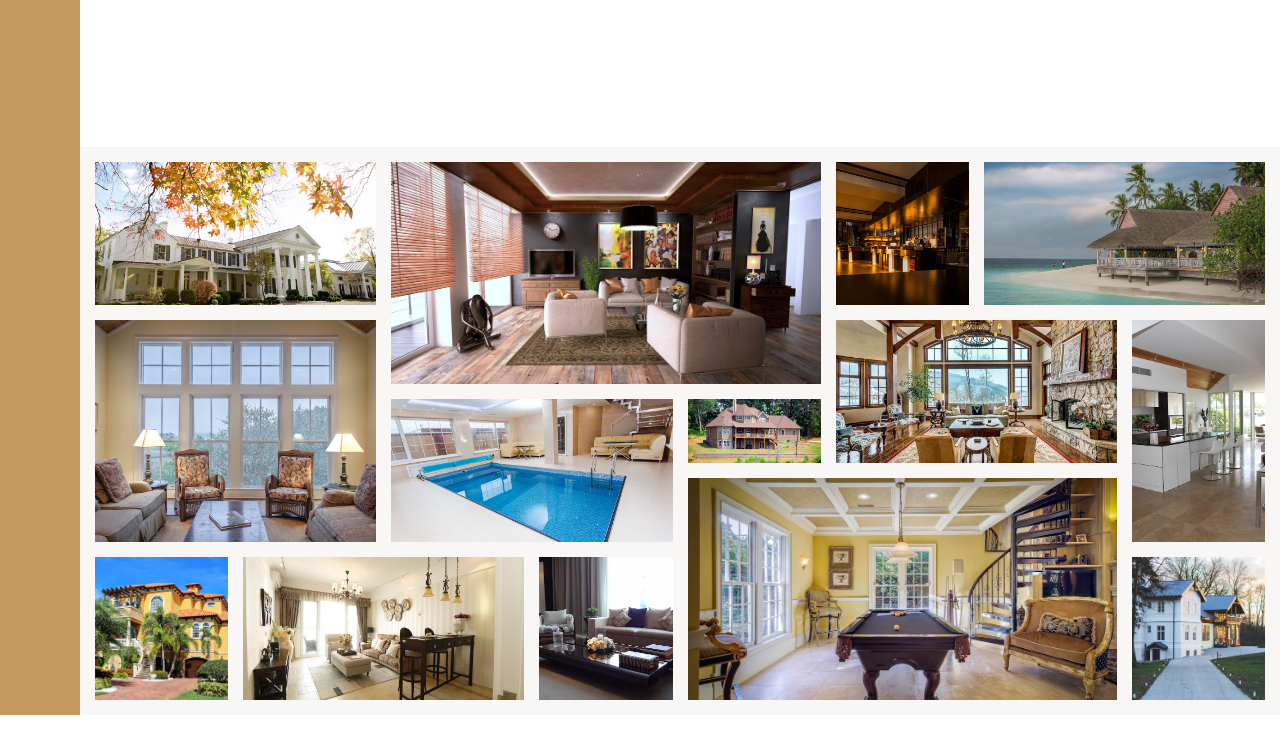
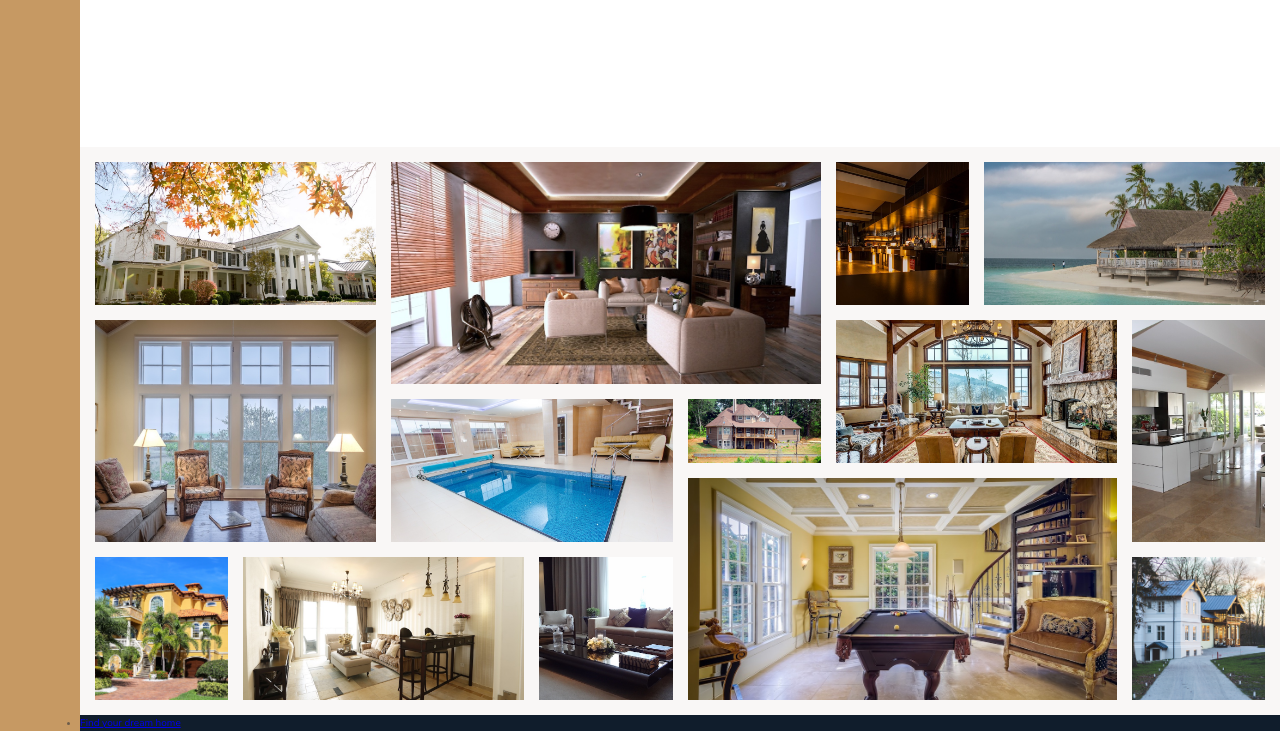
Before and after one commit to DevMonzer/Nexter, a website: page index.html in a window 1280 px wide. Shown: the part 2925-3656 px from the top of the page. Drawn offline with nearby package versions, Linux system fonts and the light colour scheme.

Commit message:
added footer html

```diff
--- a/index.html
+++ b/index.html
@@ -377,7 +377,11 @@
     </section>
 
     <footer class="footer">
-      <ul class="nav"></ul>
+      <ul class="nav">
+        <li class="nav__item">
+          <a href="#" class="nav__link">Find your dream home</a>
+        </li>
+      </ul>
     </footer>
   </body>
 </html>
```
